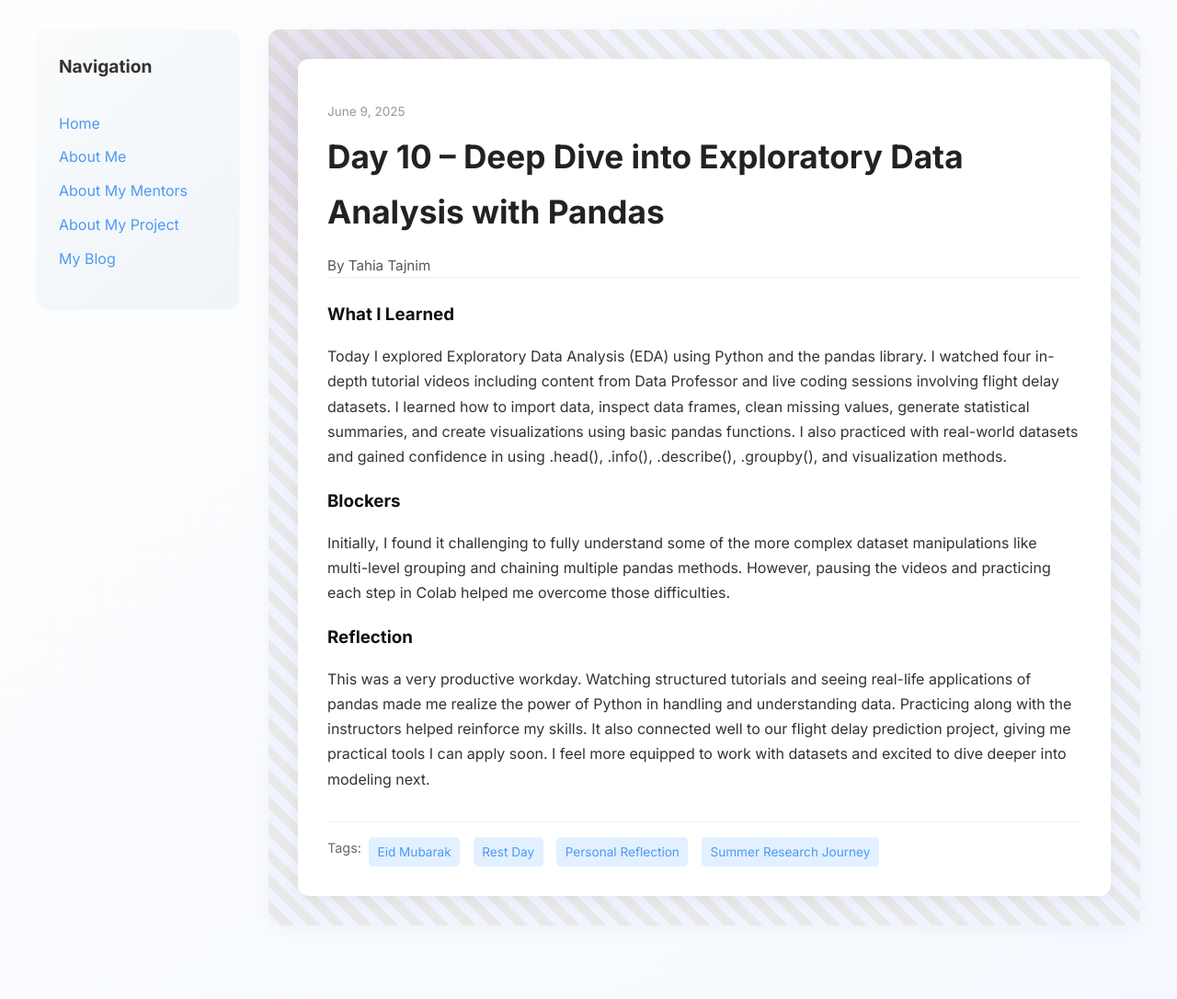
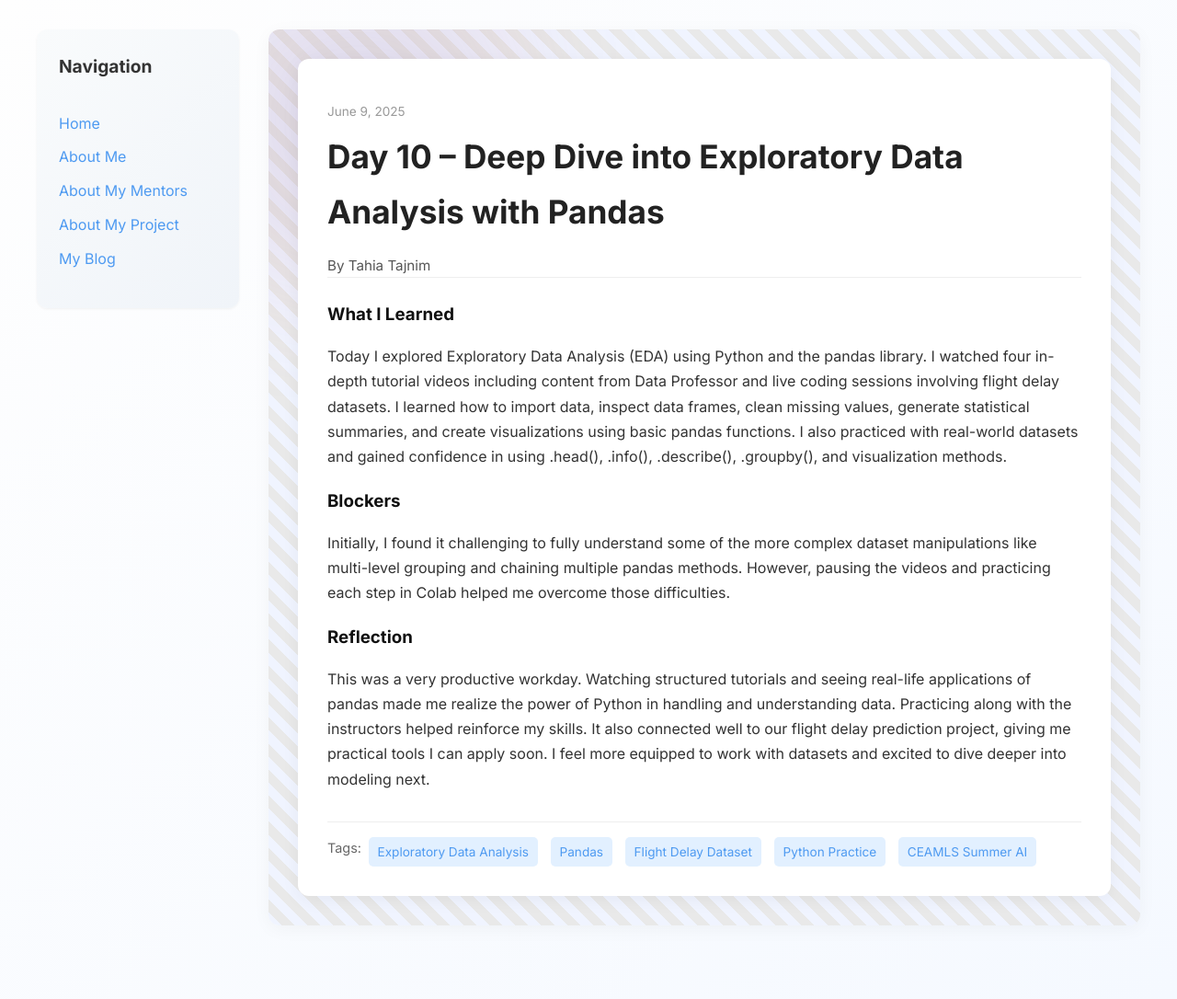
Before and after one commit to Tataj1/Tataj1.github.io, a Jekyll site: the page built from _posts/2025-06-09-day-10.md, in a window 1280 px wide. Shown: the whole page at 92% size. Built offline with Jekyll 4.4.1, drawn with Linux system fonts in a browser that asks for light colours.

Commit message:
Update 2025-06-09-day-10.md

```diff
--- a/_posts/2025-06-09-day-10.md
+++ b/_posts/2025-06-09-day-10.md
@@ -4,7 +4,7 @@ title: "Day 10 – Deep Dive into Exploratory Data Analysis with Pandas"
 date: 2025-06-09
 author: Tahia Tajnim
 permalink: /day10.html
-tags: ["Eid Mubarak", "Rest Day", "Personal Reflection", "Summer Research Journey"]
+tags: ["Exploratory Data Analysis", "Pandas", "Flight Delay Dataset", "Python Practice", "CEAMLS Summer AI"]
 
 what_i_learned: |
   Today I explored Exploratory Data Analysis (EDA) using Python and the pandas library. I watched four in-depth tutorial videos including content from Data Professor and live coding sessions involving flight delay datasets. I learned how to import data, inspect data frames, clean missing values, generate statistical summaries, and create visualizations using basic pandas functions. I also practiced with real-world datasets and gained confidence in using .head(), .info(), .describe(), .groupby(), and visualization methods.
```
